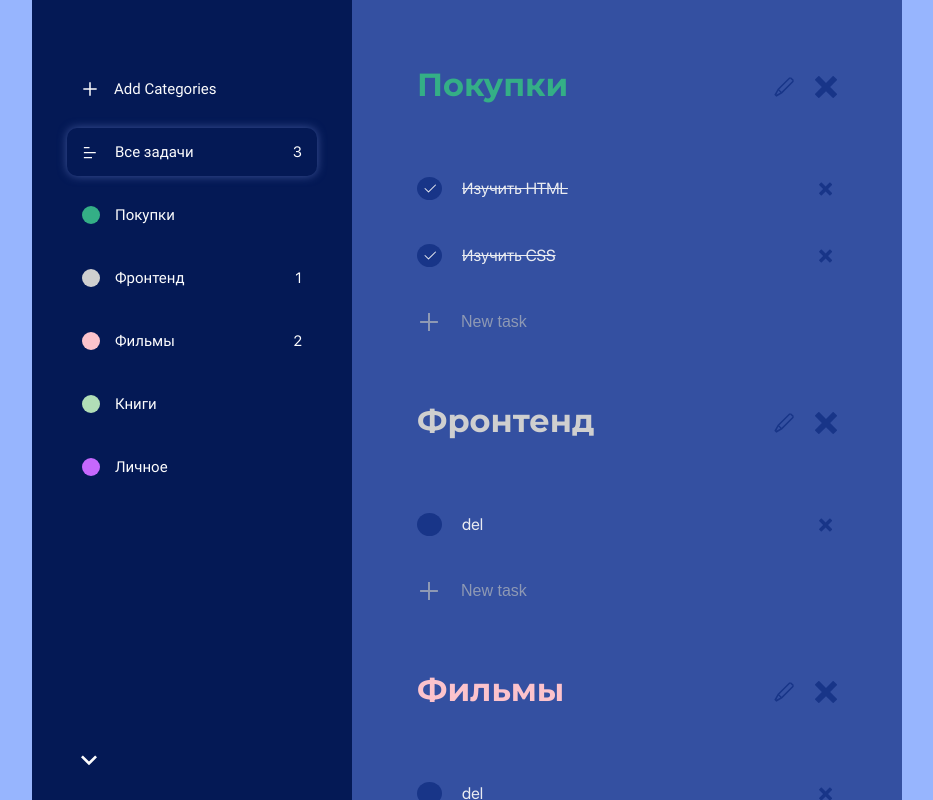
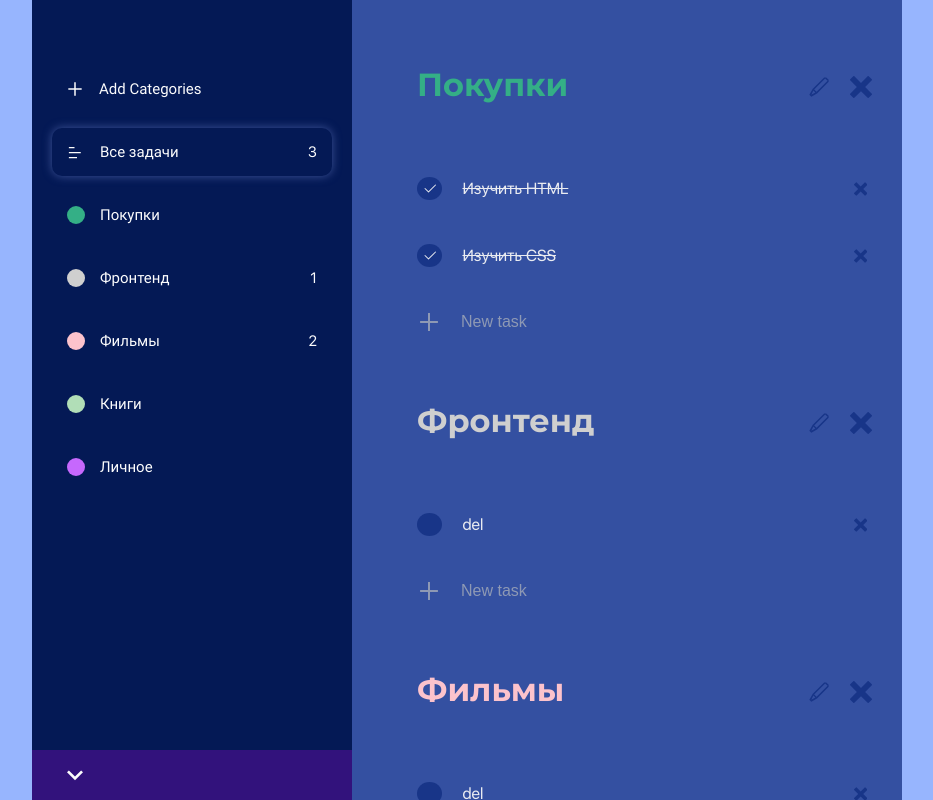
Before and after one commit to igarok88/react-todos, a React (Create React App) app: page / in a window 1280 px wide. Shown: the whole page, without its empty margins (173-1106 px from the left). Built offline with nearby package versions, Linux system fonts and the light colour scheme.

Commit message:
add style

```diff
--- a/src/components/Auth/Auth.js
+++ b/src/components/Auth/Auth.js
@@ -32,11 +32,10 @@ export default function Auth({
   const loginArrowBtn = useRef(null);
   const loginAuthRef = useRef(null);
 
-  const [login, setLogin] = useState(true);
-  const [showLogin, setShowLogin] = useState(false);
+  const [login, setLogin] = useState(false);
+  const [showLogin, setShowLogin] = useState(true);
   const [userData, setUserData] = useState(null);
-  console.log("showLogin", showLogin);
-  console.log(userData);
+
   const signInWithGoogle = () => {
     const provider = new GoogleAuthProvider();
     signInWithPopup(auth, provider)
@@ -62,22 +61,24 @@ export default function Auth({
       });
   };
   const toggleShowLogin = () => {
-    console.log("toggleShowLogin");
     setShowLogin(!showLogin);
-    console.log(showLogin);
     const loginBtn = loginArrowBtn.current;
     const loginAuth = loginAuthRef.current;
     if (showLogin) {
+      loginBtn.classList.remove("hide");
+      loginAuth.classList.remove("hide");
       loginBtn.classList.add("show");
       loginAuth.classList.add("show");
     } else {
       loginBtn.classList.remove("show");
       loginAuth.classList.remove("show");
+      loginBtn.classList.add("hide");
+      loginAuth.classList.add("hide");
     }
   };
 
   return (
-    <div className="categories__auth-wrapper">
+    <div className="categories__auth-sync-wrapper">
       <div
         className="categories__auth-arrow-btn"
         onClick={toggleShowLogin}
--- a/src/components/Auth/Auth.scss
+++ b/src/components/Auth/Auth.scss
@@ -1,12 +1,13 @@
 .categories {
-  &__auth-wrapper {
+  &__auth-sync-wrapper {
     position: absolute;
     bottom: 0;
     display: flex;
     justify-content: space-between;
-    margin: 15px;
-    padding-left: 6px;
-    width: 80%;
+    padding: 0 21px 0;
+    width: 100%;
+    background-color: rgb(50, 18, 124);
+    overflow: hidden;
   }
   &__auth-arrow-btn {
     cursor: pointer;
@@ -16,42 +17,88 @@
     justify-content: center;
     align-items: center;
     transform: rotate(90deg);
-    transition: transform ease 0.5s;
+    animation-duration: 0.3s;
+    margin-left: 6px;
   }
   &__auth-arrow-btn.show {
+    animation-name: arrowHide;
     transform: rotate(0);
+  }
+  &__auth-arrow-btn.hide {
+    animation-name: arrowShow;
+    transform: rotate(90deg);
+  }
+  @keyframes arrowShow {
+    from {
+      transform: rotate(0);
+    }
+    to {
+      transform: rotate(90deg);
+    }
+  }
+  @keyframes arrowHide {
+    from {
+      transform: rotate(90deg);
+    }
+    to {
+      transform: rotate(0);
+    }
   }
   &__auth-sync {
     position: relative;
     overflow: hidden;
     z-index: 10;
     width: 100%;
-    transition: all 0.5s ease;
   }
   &__auth-sign {
+    // cursor: pointer;
     position: absolute;
     right: 0;
     left: 0;
+    display: flex;
     bottom: -100%;
-    display: flex;
-
-    // display: none;
-    // padding: 15px;
-    // margin: 15px;
-
     align-items: center;
-    justify-content: center;
+    justify-content: space-between;
+    animation-duration: 0.3s;
+    margin-left: 25px;
+    margin-right: 4px;
   }
   &__auth-sign.show {
+    animation-name: showLogin;
     bottom: 0;
-    // display: flex;
+  }
+  &__auth-sign.hide {
+    animation-name: hideLogin;
+    bottom: -100%;
+  }
+
+  @keyframes showLogin {
+    from {
+      bottom: -100%;
+      opacity: 0;
+    }
+    to {
+      bottom: 0;
+      opacity: 1;
+    }
+  }
+  @keyframes hideLogin {
+    from {
+      bottom: 0;
+      opacity: 1;
+    }
+    to {
+      bottom: -100%;
+      opacity: 0;
+    }
   }
   &__auth-title {
     cursor: pointer;
+    margin-left: -10px;
   }
   &__auth-icon {
-    margin: 15px;
-    margin-right: 12px;
+    margin: 15px 10px;
+    // margin-right: 12px;
     display: flex;
     align-items: center;
     width: 20px;
@@ -60,8 +107,8 @@
   }
   &__auth-avatar {
     margin: 0 15px;
-    width: 40px;
-    height: 40px;
+    width: 30px;
+    height: 30px;
     border-radius: 5px;
   }
 }
--- a/src/components/Categories/AddCategories/AddCategories.scss
+++ b/src/components/Categories/AddCategories/AddCategories.scss
@@ -40,13 +40,14 @@
     font-family: "Roboto-Regular";
   }
   &__add-popup-backgroud {
+    backdrop-filter: blur(2px);
     position: absolute;
     top: 0;
     left: 0;
     bottom: 0;
     right: 0;
     z-index: 10;
-    // width: 100%;
+    width: 100vw;
     // height: 100%;
     overflow: hidden;
     background-color: rgba(0, 0, 0, 0.3);
@@ -54,7 +55,7 @@
   &__add-popup-window {
     z-index: 11;
     position: absolute;
-    left: -2px;
+    left: 13px;
     top: 60px;
     display: flex;
     // border: 2px solid #eaecf1;
--- a/src/components/Categories/Categories.js
+++ b/src/components/Categories/Categories.js
@@ -1,10 +1,14 @@
+import { useRef, useEffect } from "react";
+
 import { RiBarChartHorizontalLine } from "react-icons/ri";
 
 import CategoriesItem from "./CategoriesItem/CategoriesItem";
 import AddCategories from "./AddCategories/AddCategories";
 import Auth from "../Auth/Auth";
+import { getScrollWidth } from "../../func/func";
 
 import "./Categories.scss";
+import React from "react";
 
 export default function Categories({
   todoList,
@@ -23,8 +27,30 @@ export default function Categories({
   inputValue,
   setInputValue,
 }) {
+  const categoriesItemsRef = useRef(null);
+
+  useEffect(() => {
+    resizeWindow();
+  });
+
+  const resizeWindow = () => {
+    window.addEventListener("resize", () => {
+      const element = categoriesItemsRef.current;
+      var winHeight = element.clientHeight;
+      var allDocHeight = element.scrollHeight;
+
+      if (allDocHeight > winHeight) {
+        //появился скролл
+        element.style.paddingRight = 0;
+      } else {
+        element.style.paddingRight = getScrollWidth() + "px";
+      }
+    });
+  };
+
   return (
     <div className="categories">
+      <div className="categories__items" ref={categoriesItemsRef}>
         <AddCategories
           setCategoryList={setCategoryList}
           colors={colors}
@@ -58,6 +84,8 @@ export default function Categories({
             />
           );
         })}
+      </div>
+
       <Auth
         todoList={todoList}
         setTodoList={setTodoList}
--- a/src/components/Categories/Categories.scss
+++ b/src/components/Categories/Categories.scss
@@ -4,9 +4,9 @@
   // border-radius: 20px;
   // margin: 10px;
   color: #fcfcfd;
-  padding: 50px 20px;
+  padding: 0px 0px 50px;
   font-size: 15px;
-  overflow: auto;
+  // overflow: auto;
   position: relative;
 }
 
--- a/src/components/Categories/CategoriesItem/CategoriesItem.js
+++ b/src/components/Categories/CategoriesItem/CategoriesItem.js
@@ -9,7 +9,7 @@ export default function CategoriesItem({
   activeClass,
   colorCircle,
 }) {
-  const categoriesItemClasses = ["categories__item-wrapper"];
+  const categoriesItemClasses = ["categories__item"];
   if (activeClass) {
     categoriesItemClasses.push(activeClass);
   }
--- a/src/components/Categories/CategoriesItem/CategoriesItem.scss
+++ b/src/components/Categories/CategoriesItem/CategoriesItem.scss
@@ -1,5 +1,10 @@
 .categories {
-  &__item-wrapper {
+  &__items {
+    padding: 50px 5px;
+    overflow: auto;
+    height: 100%;
+  }
+  &__item {
     cursor: pointer;
     margin: 15px;
     padding: 15px;
--- a/src/components/Todo/Todo.js
+++ b/src/components/Todo/Todo.js
@@ -1,9 +1,9 @@
-import { useRef } from "react";
+import { useRef, useEffect } from "react";
 
 import { VscEdit } from "react-icons/vsc";
 import { ImCross } from "react-icons/im";
 
-import { isEqual } from "../../func/func";
+import { isEqual, compensateScroll } from "../../func/func";
 import AddTask from "./AddTask/AddTask";
 import Task from "./Task/Task";
 import "./Todo.scss";
@@ -22,7 +22,16 @@ export default function Todo({
   editDate,
   setEditDate,
 }) {
+  const todoListRef = useRef(null);
   const categoryNameRef = useRef([]);
+
+  useEffect(() => {
+    resizeWindow();
+  });
+
+  const resizeWindow = () => {
+    window.addEventListener("resize", compensateScroll(todoListRef));
+  };
 
   const checkedTask = (id) => {
     const copy = [...todoList];
@@ -84,7 +93,7 @@ export default function Todo({
   };
 
   return (
-    <div className="todo">
+    <div className="todo" ref={todoListRef}>
       {categoryList && categoryList.length > 0 ? (
         <>
           {"all" === listId ? (
--- a/src/components/Todo/Todo.scss
+++ b/src/components/Todo/Todo.scss
@@ -1,6 +1,6 @@
 .todo {
   min-width: 550px;
-  padding: 35px;
+  padding: 35px 5px 35px 35px;
   overflow: auto;
   background-color: #3450a1;
   // border-radius: 20px;
--- a/src/func/func.js
+++ b/src/func/func.js
@@ -21,3 +21,29 @@ export const isEqual = (object1 = {}, object2 = {}) => {
 
   return true;
 };
+
+export const getScrollWidth = () => {
+  //получаем ширину скроллбара
+  const div = document.createElement("div");
+  div.style.overflowY = "scroll";
+  div.style.width = "50px";
+  div.style.height = "50px";
+  // мы должны вставить элемент в документ, иначе размеры будут равны 0
+  document.body.append(div);
+  const scrollWidth = div.offsetWidth - div.clientWidth;
+  div.remove();
+  return scrollWidth;
+};
+
+export const compensateScroll = (refElement) => {
+  const element = refElement.current;
+
+  const winHeight = element.clientHeight;
+  const allDocHeight = element.scrollHeight;
+
+  if (allDocHeight > winHeight) {
+    element.style.paddingRight = 0;
+  } else {
+    element.style.paddingRight = getScrollWidth() + "px";
+  }
+};
```
Lines whose indentation alone changed are shown as unchanged.
